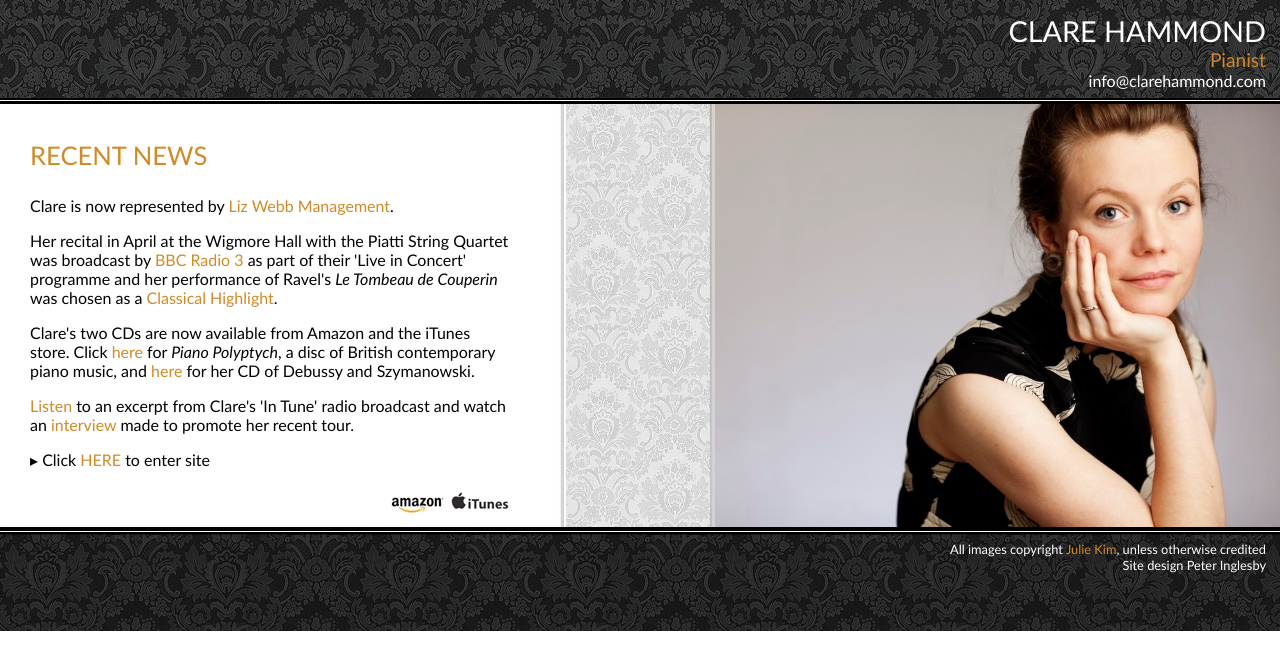
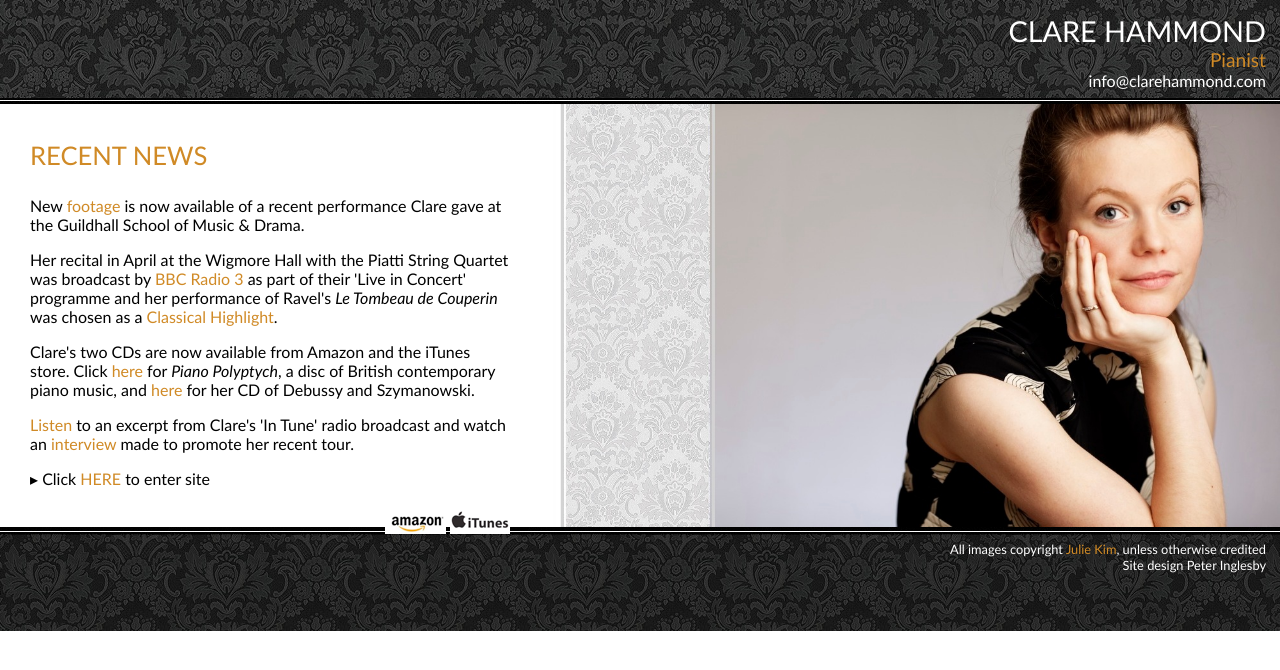
Before and after one commit to hammonc/clarehammond.com, a Jekyll site: the page built from index.html, in a window 1280 px wide. Shown: the top 670 px of the page. Built offline with Jekyll 4.4.1, drawn with Linux system fonts in a browser that asks for light colours.

Commit message:
index update

```diff
--- a/index.html
+++ b/index.html
@@ -9,7 +9,7 @@ layout: with-header-and-footer
 <div id="news">
     <h3 class="page-heading">RECENT NEWS</h3>
 
-    <p>Clare is now represented by <a href="http://www.lizwebb.org.uk/" target="_blank">Liz Webb Management</a>.</p>
+    <p>New <a href="http://www.clarehammond.com/guildhall.html" target="_blank">footage</a> is now available of a recent performance Clare gave at the Guildhall School of Music & Drama.</p>
 
     <p>Her recital in April at the Wigmore Hall with the Piatti String Quartet was broadcast by <a href="http://www.bbc.co.uk/radio3/"target="_blank">BBC Radio 3</a> as part of their 'Live in Concert' programme and her performance of Ravel's <em>Le Tombeau de Couperin</em> was chosen as a <a href="http://www.clarehammond.com/live-in-concert.html"target="_blank">Classical Highlight</a>.</p>
 
```
